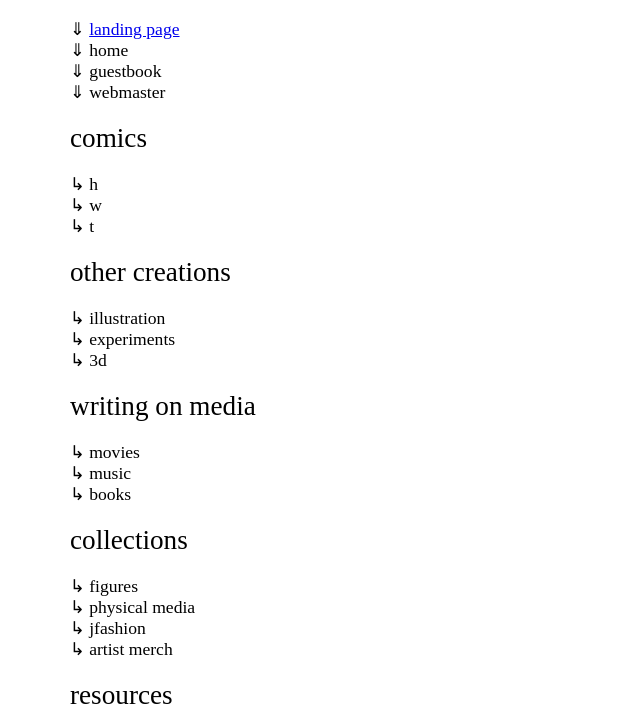
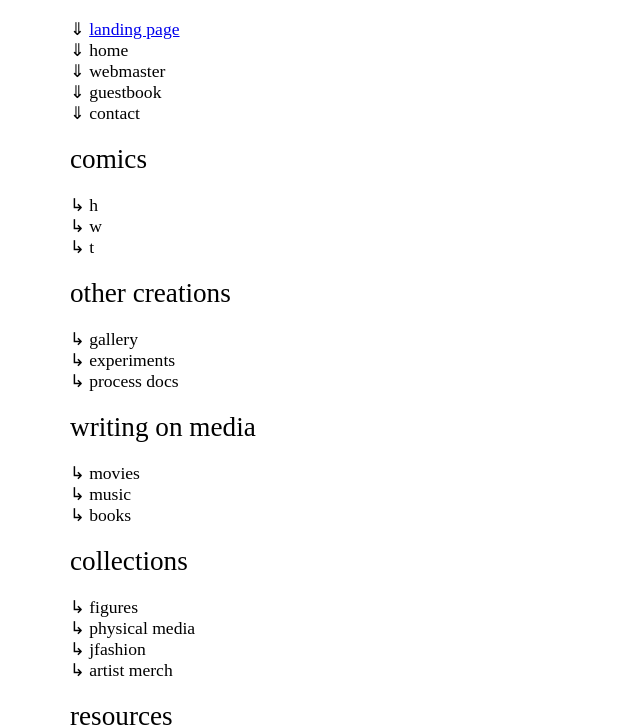
Before and after one commit to ErroneousMortis/neocities, a plain HTML site: page coming-soon/sitemap.html in a window 1280 px wide. Shown: the part 68-796 px from the top of the page, without its empty margins (0-640 px from the left). Drawn offline with Linux system fonts and the light colour scheme; a script that the page names is missing.

Commit message:
test zone: changed a few list items on sitemap

```diff
--- a/coming-soon/sitemap.html
+++ b/coming-soon/sitemap.html
@@ -29,8 +29,9 @@
 	  <ul>
 		<li>&#x21D3; <a href="./">landing page</a></li>
 		<li>&#x21D3; home</li>
+		<li>&#x21D3; webmaster</li>
 		<li>&#x21D3; guestbook</li>
-		<li>&#x21D3; webmaster</li>
+		<li>&#x21D3; contact</li>
 	  </ul>
 	  <h2>comics</h2>
 	  <ul>
@@ -40,9 +41,9 @@
 	  </ul>
 	  <h2>other creations</h2>
 	  <ul>
-		<li>&#x21B3; illustration</li>
+		<li>&#x21B3; gallery</li>
 		<li>&#x21B3; experiments</li>
-		<li>&#x21B3; 3d</li>
+		<li>&#x21B3; process docs</li>
 	  </ul>
 	  <h2>writing on media</h2>
 	  <ul>
```
